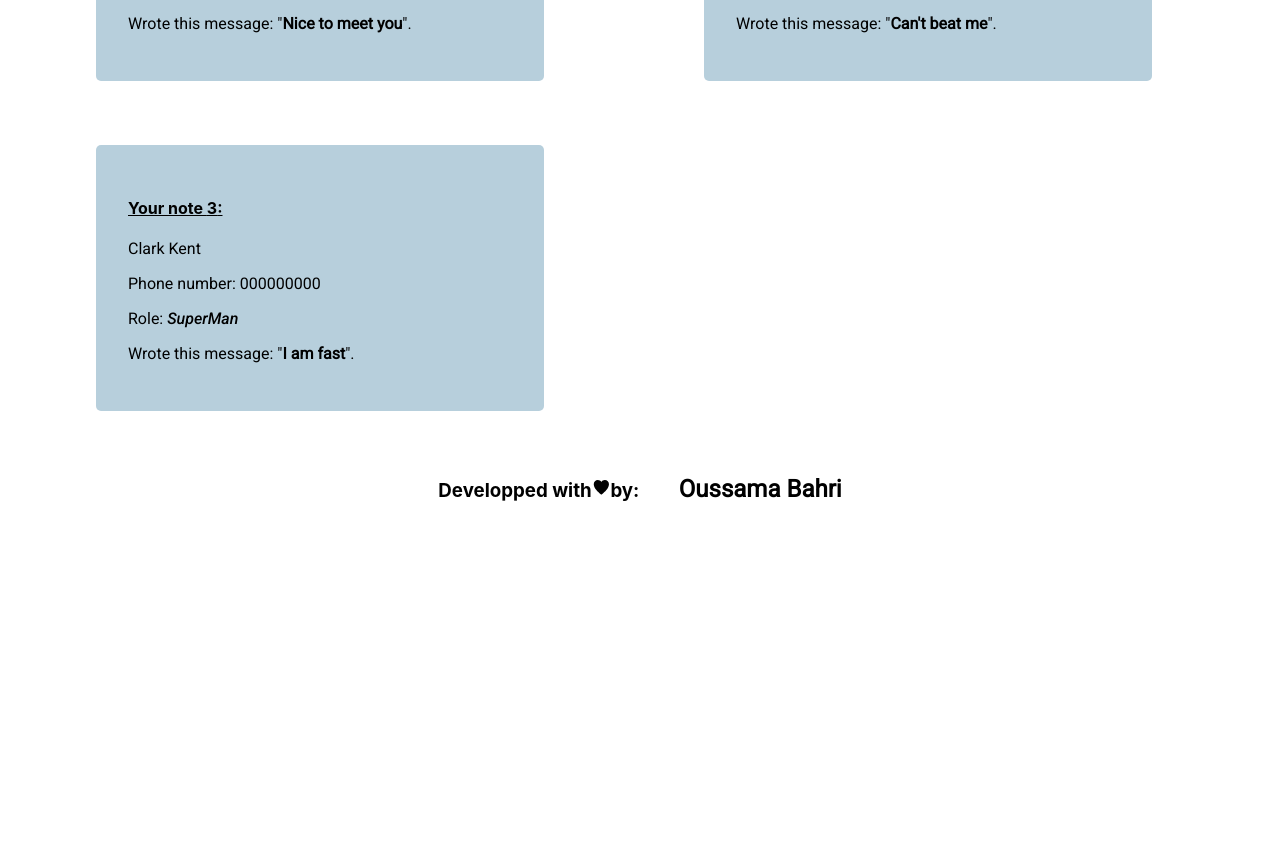
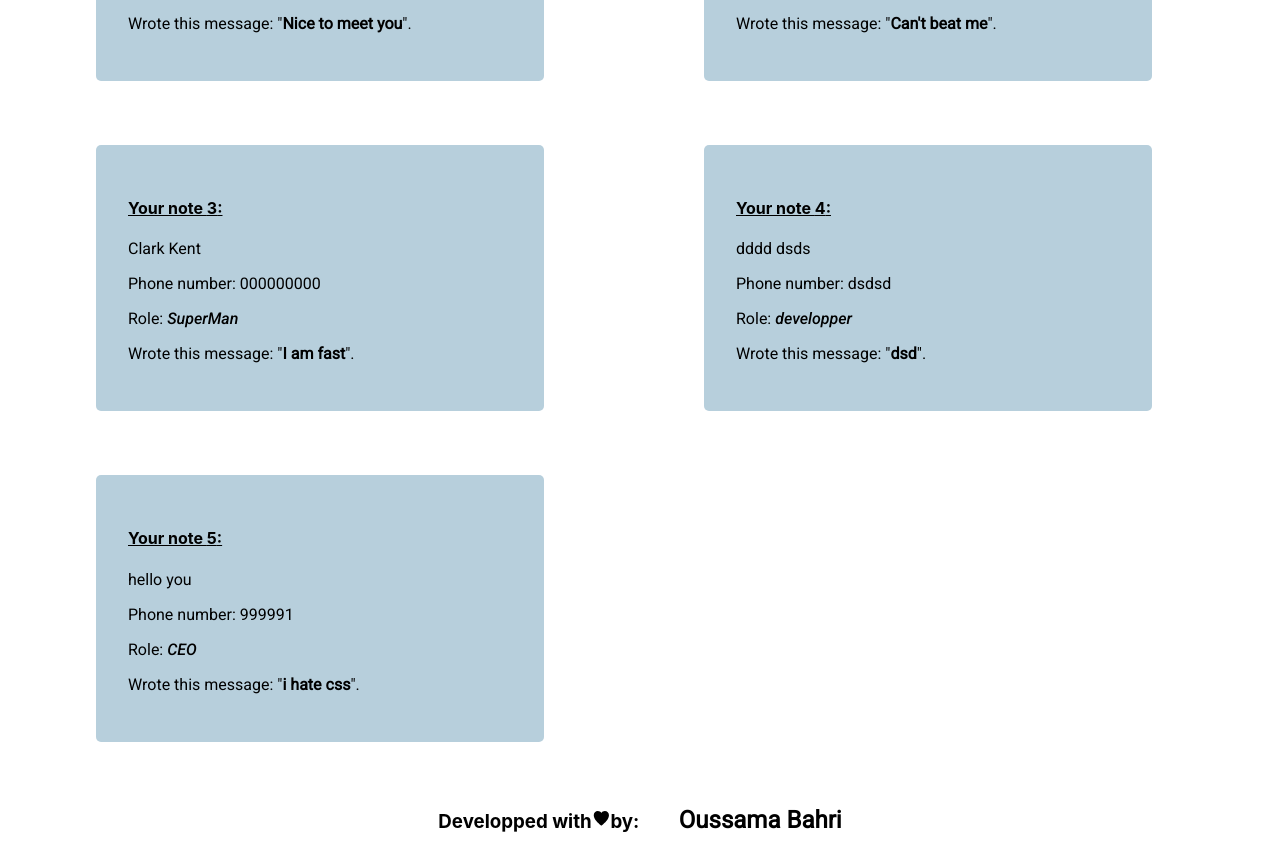
Before and after one commit to Ouss84/react-forms, a React (Create React App) app: page / in a window 1280 px wide. Shown: the part 869-1721 px from the top of the page. Before the commit the page ends 1391 px from the top, so only its background shows below. Built offline with nearby package versions, Linux system fonts and the light colour scheme; data requests are answered from the project's data file.

Commit message:
adding Jenkinsfile

```diff
--- a/db.json
+++ b/db.json
@@ -23,6 +23,24 @@
       "phonenumber": "000000000",
       "message": "I am fast",
       "role": "SuperMan"
+    },
+    {
+      "firstname": "dddd",
+      "lastnamne": "",
+      "phonenumber": "dsdsd",
+      "role": "developper",
+      "message": "dsd",
+      "lastname": "dsds",
+      "id": 4
+    },
+    {
+      "firstname": "hello",
+      "lastnamne": "",
+      "phonenumber": "999991",
+      "role": "CEO",
+      "message": "i hate css",
+      "lastname": "you",
+      "id": 5
     }
   ]
 }
--- a/public/index.html
+++ b/public/index.html
@@ -9,7 +9,6 @@
       name="description"
       content="Web site created using create-react-app"
     />
-    <link rel="apple-touch-icon" href="%PUBLIC_URL%/logo192.png" />
 
     <link rel="manifest" href="%PUBLIC_URL%/manifest.json" />
 
```
Also changed, not shown: public/page-title-logo.svg, 1 other file (tests, documents, lock files or other folders).
